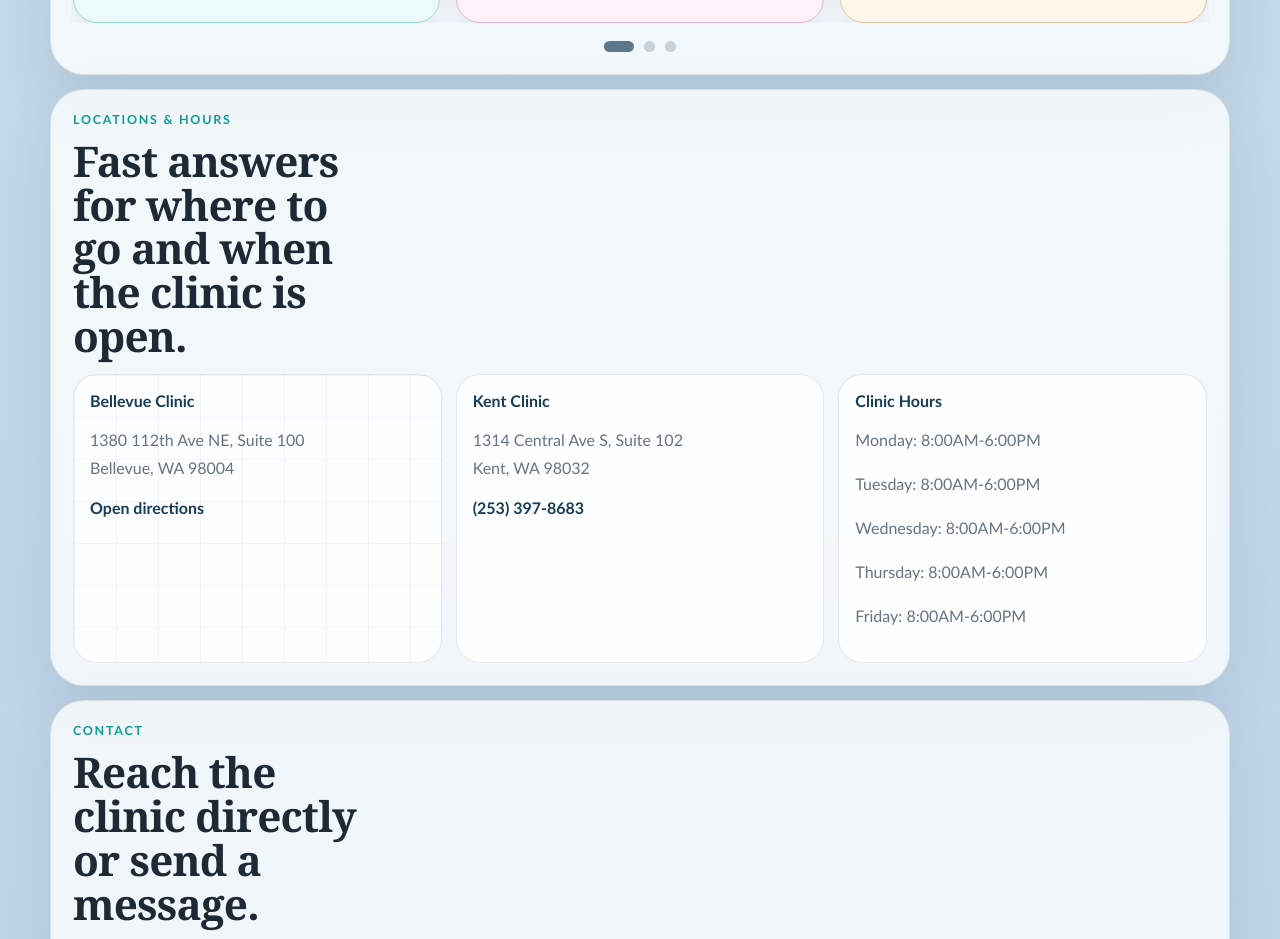
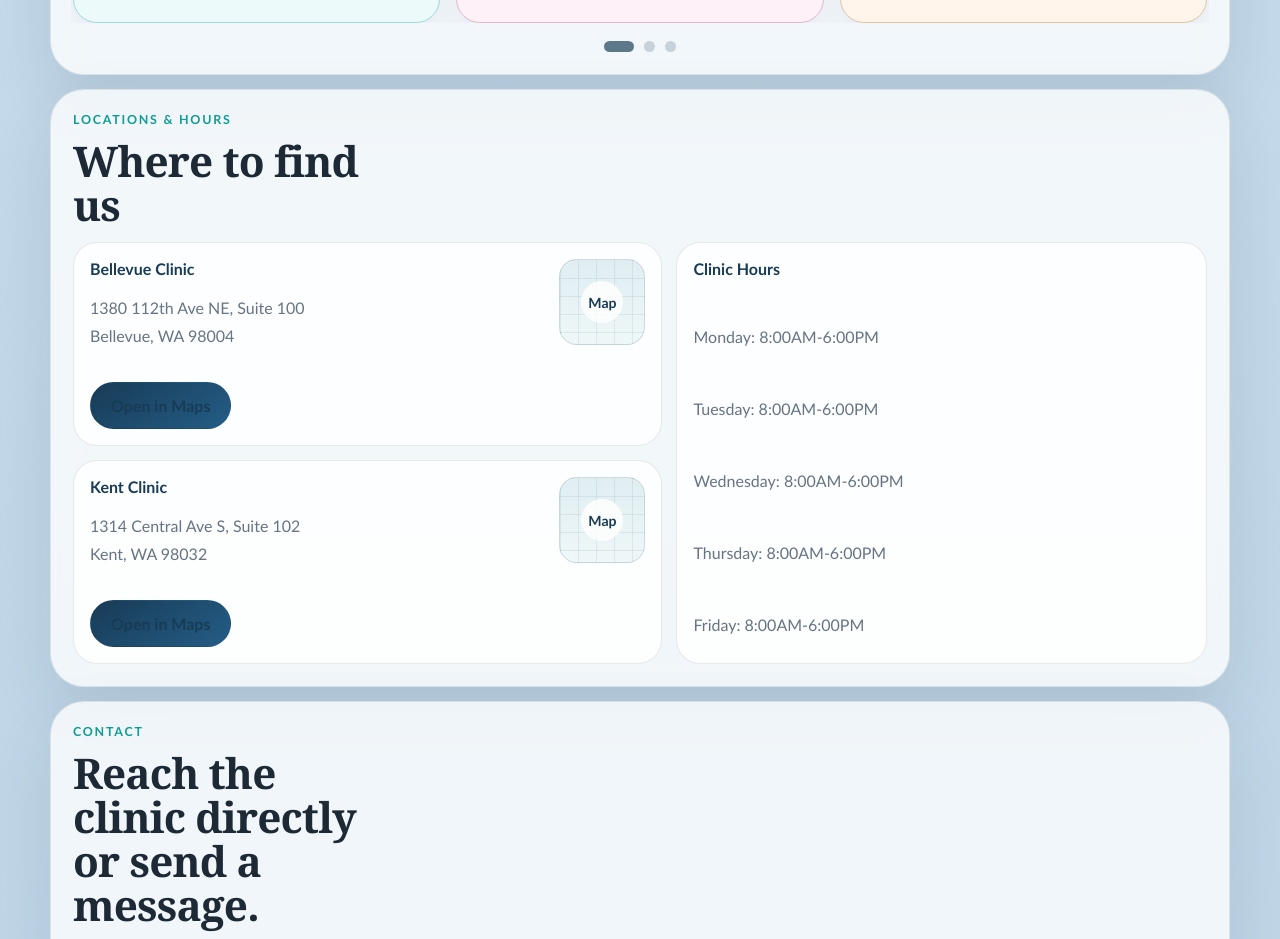
Before and after one commit to HitanshuPrajapati/1stopmedicalservices, a React (Vite) app: page / in a window 1280 px wide. Shown: the part 2320-3259 px from the top of the page. Built offline with nearby package versions, Linux system fonts and the light colour scheme.

Commit message:
Redesign locations and hours section

```diff
--- a/src/App.jsx
+++ b/src/App.jsx
@@ -294,29 +294,65 @@ function App() {
         <section className="section locations-section" id="locations">
           <div className="section-head">
             <p className="eyebrow">Locations & Hours</p>
-            <h2>Fast answers for where to go and when the clinic is open.</h2>
+            <h2>Where to find us</h2>
           </div>
 
           <div className="locations-grid">
-            <article className="location-card location-card-map">
+            <div className="locations-stack">
+              <article className="location-card">
+                <div className="location-card-body">
+                  <div>
                     <strong>Bellevue Clinic</strong>
                     <p>1380 112th Ave NE, Suite 100<br />Bellevue, WA 98004</p>
+                  </div>
                   <a
+                    className="location-map-thumb"
+                    href="https://maps.google.com/?q=1380%20112th%20Ave%20NE%20Suite%20100%20Bellevue%20WA%2098004"
+                    target="_blank"
+                    rel="noreferrer"
+                    aria-label="Open Bellevue clinic in Google Maps"
+                  >
+                    <span>Map</span>
+                  </a>
+                </div>
+                <a
+                  className="pill location-pill"
                   href="https://maps.google.com/?q=1380%20112th%20Ave%20NE%20Suite%20100%20Bellevue%20WA%2098004"
                   target="_blank"
                   rel="noreferrer"
                 >
-                Open directions
+                  Open in Maps
                 </a>
               </article>
 
               <article className="location-card">
+                <div className="location-card-body">
+                  <div>
                     <strong>Kent Clinic</strong>
                     <p>1314 Central Ave S, Suite 102<br />Kent, WA 98032</p>
-              <a href="tel:2533978683">(253) 397-8683</a>
+                  </div>
+                  <a
+                    className="location-map-thumb"
+                    href="https://maps.google.com/?q=1314%20Central%20Ave%20S%20Suite%20102%20Kent%20WA%2098032"
+                    target="_blank"
+                    rel="noreferrer"
+                    aria-label="Open Kent clinic in Google Maps"
+                  >
+                    <span>Map</span>
+                  </a>
+                </div>
+                <a
+                  className="pill location-pill"
+                  href="https://maps.google.com/?q=1314%20Central%20Ave%20S%20Suite%20102%20Kent%20WA%2098032"
+                  target="_blank"
+                  rel="noreferrer"
+                >
+                  Open in Maps
+                </a>
               </article>
+            </div>
 
-            <article className="location-card">
+            <article className="location-card location-card-hours">
               <strong>Clinic Hours</strong>
               {hours.map((line) => (
                 <p key={line}>{line}</p>
--- a/src/styles.css
+++ b/src/styles.css
@@ -610,15 +610,68 @@ h3 {
 }
 
 .locations-grid {
-  grid-template-columns: repeat(3, 1fr);
+  grid-template-columns: minmax(0, 1fr) minmax(280px, 0.9fr);
+  align-items: stretch;
 }
 
-.location-card-map {
+.locations-stack {
+  display: grid;
+  gap: 14px;
+}
+
+.location-card {
+  display: flex;
+  flex-direction: column;
+  justify-content: space-between;
+  gap: 16px;
+}
+
+.location-card-body {
+  display: flex;
+  justify-content: space-between;
+  gap: 16px;
+  align-items: flex-start;
+}
+
+.location-map-thumb {
+  width: 86px;
+  aspect-ratio: 1;
+  border-radius: 18px;
+  flex: 0 0 auto;
+  display: grid;
+  place-items: center;
+  border: 1px solid rgba(24, 59, 86, 0.14);
   background:
-    linear-gradient(90deg, rgba(24, 59, 86, 0.05) 1px, transparent 1px),
-    linear-gradient(rgba(24, 59, 86, 0.05) 1px, transparent 1px),
-    rgba(255, 255, 255, 0.82);
-  background-size: 42px 42px, 42px 42px, cover;
+    linear-gradient(90deg, rgba(24, 59, 86, 0.08) 1px, transparent 1px),
+    linear-gradient(rgba(24, 59, 86, 0.08) 1px, transparent 1px),
+    linear-gradient(180deg, rgba(220, 236, 240, 0.9), rgba(238, 247, 248, 0.96));
+  background-size: 18px 18px, 18px 18px, cover;
+  box-shadow: inset 0 1px 0 rgba(255, 255, 255, 0.38);
+}
+
+.location-map-thumb span {
+  display: inline-flex;
+  align-items: center;
+  justify-content: center;
+  width: 42px;
+  height: 42px;
+  border-radius: 999px;
+  background: rgba(255, 255, 255, 0.84);
+  color: var(--navy);
+  font-weight: 800;
+  font-size: 0.88rem;
+}
+
+.location-pill {
+  align-self: flex-start;
+}
+
+.location-card-hours {
+  min-height: 100%;
+}
+
+.location-card-hours p {
+  margin: 0 0 8px;
 }
 
 .location-card a,
@@ -744,6 +797,10 @@ h3 {
     --story-gap: 14px;
   }
 
+  .locations-grid {
+    grid-template-columns: 1fr;
+  }
+
   .story-card {
     min-height: 250px;
     flex-basis: calc((100% - var(--story-gap)) / 2);
```
Lines whose indentation alone changed are shown as unchanged.
